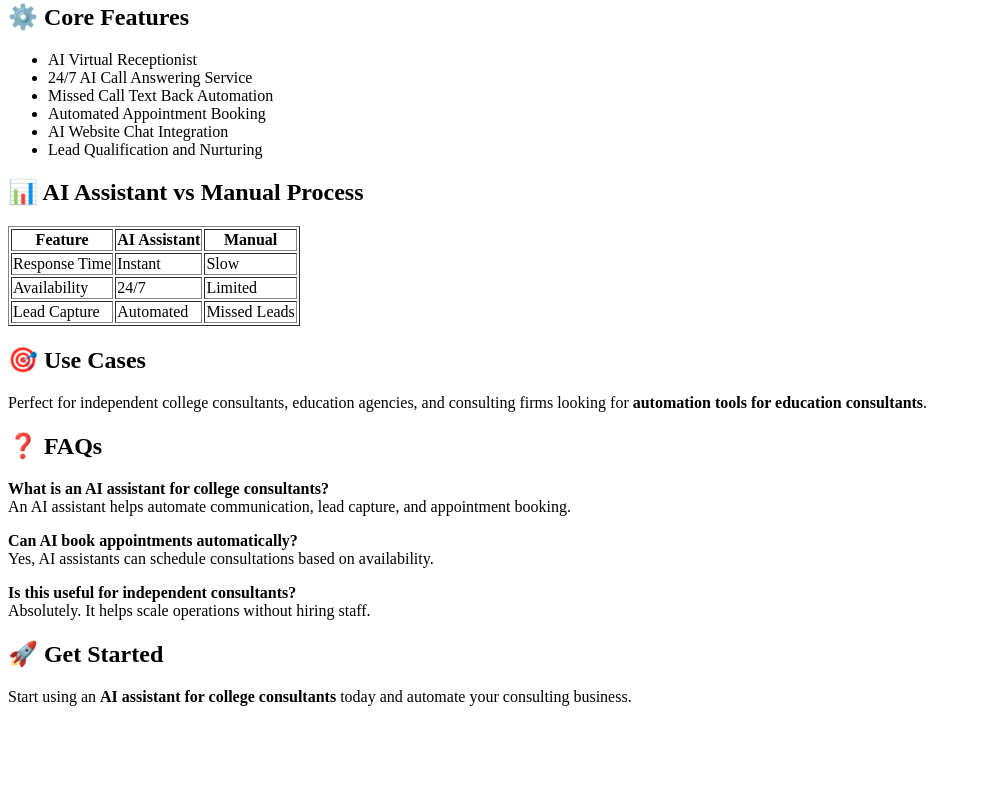
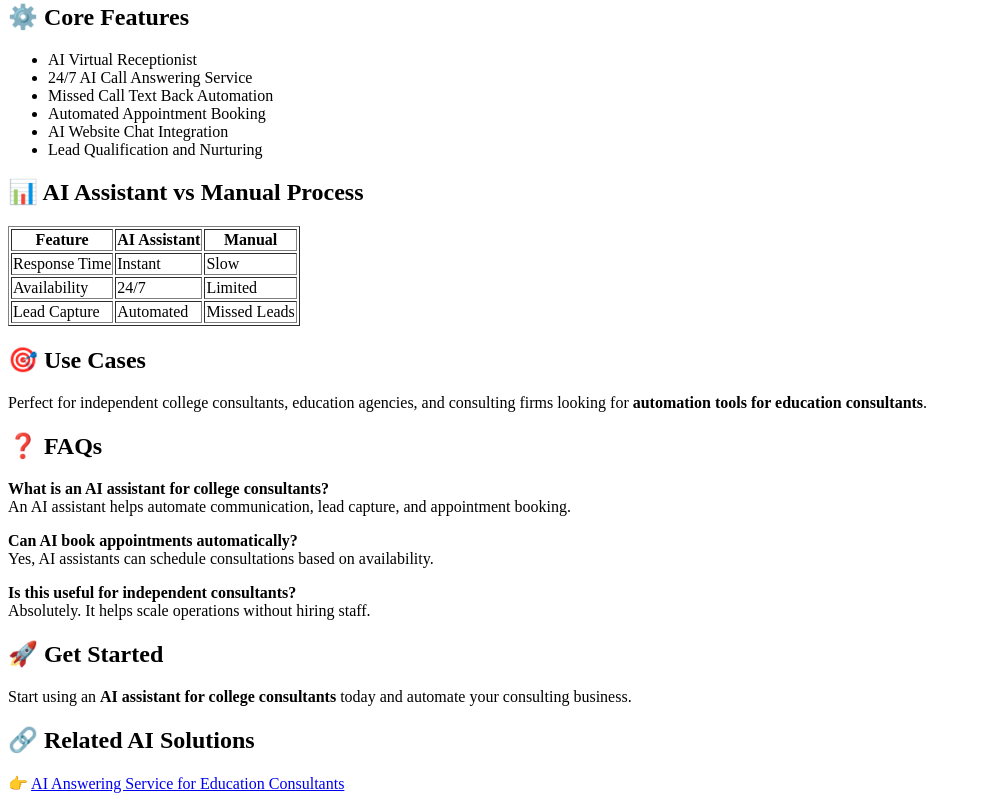
Before and after one commit to ai-assistant-college-consultants/Chaaropik-AI, a plain HTML site: page index.html in a window 1280 px wide. Shown: the part 343-1152 px from the top of the page, without its empty margins (0-981 px from the left). Before the commit the page ends 1065 px from the top, so only its background shows below. Drawn offline with Linux system fonts and the light colour scheme.

Commit message:
Update index.html

```diff
--- a/index.html
+++ b/index.html
@@ -131,3 +131,11 @@
 
 </body>
 </html>
+
+<h2>🔗 Related AI Solutions</h2>
+
+<p>
+👉 <a href="https://ai-assistant-college-consultants.github.io/ai-answering-service-education/">
+AI Answering Service for Education Consultants
+</a>
+</p>
```
